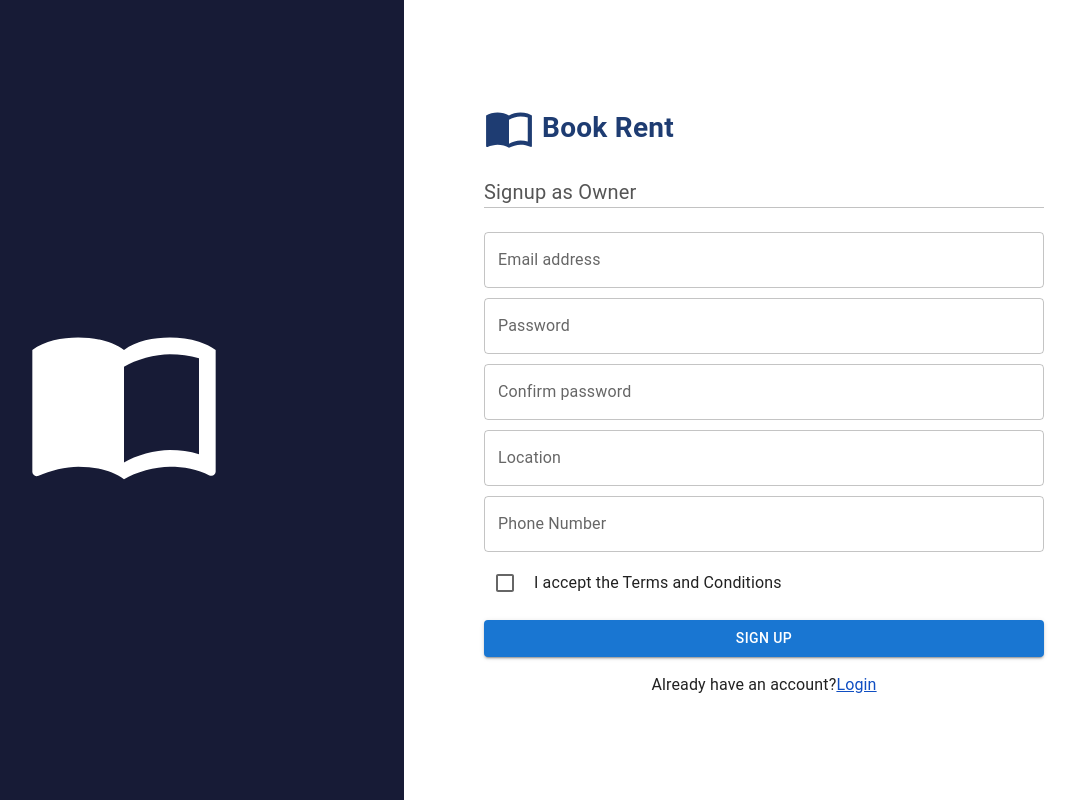
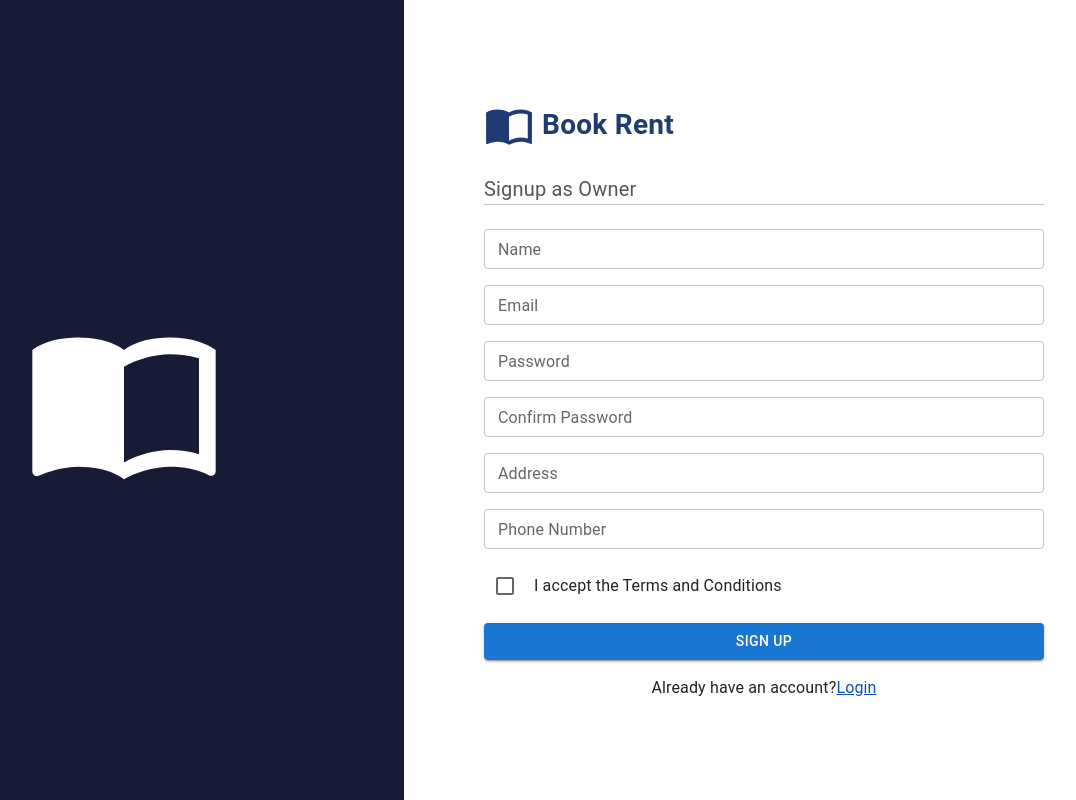
Before and after one commit to Yidne21/Book-store, a React (Create React App) app in the folder frontend/: page /signup in a window 1280 px wide. Shown: the whole page, without its empty margins (156-1232 px from the left). Built offline with nearby package versions, Linux system fonts and the light colour scheme; no server answers.

Commit message:
chore: Update SignUpForm component with form validation, error handling and integration with backend

```diff
--- a/frontend/src/components/Forms/LoginForm.jsx
+++ b/frontend/src/components/Forms/LoginForm.jsx
@@ -1,38 +1,80 @@
+import React, { useState } from "react";
+import { Box, Button, Checkbox, TextField, Typography } from "@mui/material";
+import { Link } from "react-router-dom";
+import { useLogin } from "../../hooks";
 import { loginFormData } from "../../utils/constant";
-import { Box, Button, Checkbox, TextField, Typography } from "@mui/material";
-import { Link, useNavigate } from 'react-router-dom';
-import React from "react";
+import { loginSchema } from '../../utils/validation'; // Import your Zod schema
+import { defineAbilitiesFor } from '../../abilities/abilities';
 
+const LoginForm = () => {
+  const [formData, setFormData] = useState({ email: '', password: '' });
+  const [formErrors, setFormErrors] = useState({});
+  const [error, setError] = useState(null);
+  const loginMutation = useLogin();
 
-const label = { inputProps: { "aria-label": "Checkbox demo" } };
-const LoginForm = () => {
-  const Navigate = useNavigate();
+  const handleChange = (e) => {
+    e.preventDefault();
+    setFormData({
+      ...formData,
+      [e.target.name]: e.target.value,
+    });
+  };
+
   const handleLogin = () => {
-    localStorage.setItem("token", "jhfdsf");
-    localStorage.setItem("role", "owner");
-    Navigate("/dashboard");
-  }
+    const result = loginSchema.safeParse(formData);
+
+    if (!result.success) {
+      const errors = result.error.errors.reduce((acc, error) => {
+        acc[error.path[0]] = error.message;
+        return acc;
+      }, {});
+      setFormErrors(errors);
+      return;
+    }
+
+    loginMutation.mutate(formData, {
+      onSuccess: (data) => {
+        localStorage.setItem("token", data.token);
+        localStorage.setItem("role", data.role);
+        defineAbilitiesFor(data.role);
+
+        window.location.href = '/dashboard';
+      },
+      onError: (error) => {
+        setError(error.response.data.error);
+      },
+    });
+  };
 
   return (
     <Box sx={{ display: "flex", flexDirection: "column", gap: 2, mt: 2 }}>
+      {error && (
+        <Typography variant="body2" color="error">
+          {error}
+        </Typography>
+      )}
       {loginFormData.map((item, index) => (
         <TextField
           key={index}
-          id="outlined-basic"
+          id={item.id}
+          name={item.name}
           label={item.label}
           type={item.type}
           variant="outlined"
+          value={formData[item.name]}
+          onChange={handleChange}
+          error={!!formErrors[item.name]}
+          helperText={formErrors[item.name]}
         />
       ))}
 
       <Box sx={{ display: "flex", alignItems: "center", gap: 1 }}>
-        <Checkbox {...label} />
+        <Checkbox />
         <Typography>Remember me</Typography>
       </Box>
-        <Button variant="contained" sx={{ width: "100%" }} onClick={handleLogin}>
-          LOGIN
-        </Button>
-
+      <Button variant="contained" sx={{ width: "100%" }} onClick={handleLogin} disabled={loginMutation.isLoading}>
+        {loginMutation.isLoading ? 'Logging in...' : 'LOGIN'}
+      </Button>
 
       <Box sx={{ display: "flex", justifyContent: "center" }}>
         <Typography>Does not have an account?</Typography>
--- a/frontend/src/components/Forms/SignUpForm.jsx
+++ b/frontend/src/components/Forms/SignUpForm.jsx
@@ -1,38 +1,80 @@
 import { Link } from 'react-router-dom';
 import { Box, Button, Checkbox, TextField, Typography } from "@mui/material";
-import React from "react";
+import React, { useState } from "react";
 import { SignUpFormData } from '../../utils/constant';
+import { signUpSchema } from '../../utils/validation';
+import { useSignUp } from '../../hooks';
+import { useNavigate } from 'react-router-dom';
 
-const label = { inputProps: { "aria-label": "Checkbox demo" } };
 
 function SignUpForm() {
+  const [formData, setFormData] = useState({ name: '', email: '', password: '', confirmPassword: '', location: '', phone: '', role: "owner" });
+  const [formErrors, setFormErrors] = useState({});
+  const [error, setError] = useState(null);
+  const navigate = useNavigate();
+
+  const signUpMutation = useSignUp();
+
+  const handleChange = (e) => {
+    e.preventDefault();
+    setFormData({
+      ...formData,
+      [e.target.name]: e.target.value,
+    });
+  }
+
+  const handleSignUp = () => {
+    const result = signUpSchema.safeParse(formData);
+
+    if (!result.success) {
+      const errors = result.error.errors.reduce((acc, error) => {
+        acc[error.path[0]] = error.message;
+        return acc;
+      }, {});
+      setFormErrors(errors);
+      return;
+    }
+
+    signUpMutation.mutate(formData, {
+      onSuccess: () => {
+        navigate("/login");
+      },
+      onError: (error) => {
+        setError(error.response.data.error);
+      },
+    });
+  }
+
   return (
-    <Box sx={{ display: "flex", flexDirection: "column", gap: 2, mt: 1, }}>
+    <Box sx={{ display: "flex", flexDirection: "column", gap: 2, mt: 1}}>
+      {error && (
+        <Typography variant="body2" color="error">
+          {error}
+        </Typography>
+      )}
       {SignUpFormData.map((item, index) => (
         <TextField
           key={index}
-          id="outlined-basic"
+          id={item.id}
+          name={item.name}
           label={item.label}
           type={item.type}
           variant="outlined"
-          sx={
-            {
-              height: "50px",
-
-            }
-          }
+          size="small"
+          value={formData[item.name]}
+          onChange={handleChange}
+          error={!!formErrors[item.name]}
+          helperText={formErrors[item.name]}
         />
       ))}
 
       <Box sx={{ display: "flex", alignItems: "center", gap: 1 }}>
-        <Checkbox  {...label}/>
+        <Checkbox />
         <Typography>I accept the Terms and Conditions</Typography>
       </Box>
-      <Link to="/login">
-        <Button variant="contained" sx={{ width: "100%" }}>
-          SIGN UP
+        <Button variant="contained" sx={{ width: "100%" }} onClick={handleSignUp} disabled={signUpMutation.isLoading}>
+          {signUpMutation.isLoading ? "Signing Up..." : "SIGN UP"}
         </Button>
-      </Link>
       <Box sx={{ display: "flex", justifyContent: "center" }}>
         <Typography>Already have an account?</Typography>
         <Link to="/login" style={{ color: "#0f4ec2" }}>
--- a/frontend/src/utils/constant.js
+++ b/frontend/src/utils/constant.js
@@ -66,34 +66,34 @@ export const sideBarMenu = [
 ];
 
 export const loginFormData = [
-  {
-    label: "Email address",
-    type: "email",
-  },
-  {
-    label: "Password",
-    type: "password",
-  },
+  { id: "email", name: "email", label: "Email", type: "email" },
+  { id: "password", name: "password", label: "Password", type: "password" },
 ];
 
 export const SignUpFormData = [
+  { id: "username", name: "username", label: "Name", type: "text" },
+  { id: "email", name: "email", label: "Email", type: "email" },
   {
-    label: "Email address",
-    type: "email",
-  },
-  {
+    id: "password",
+    name: "password",
     label: "Password",
     type: "password",
   },
   {
-    label: "Confirm password",
+    id: "confirmPassword",
+    name: "confirmPassword",
+    label: "Confirm Password",
     type: "password",
   },
   {
-    label: "Location",
+    id: "location",
+    name: "location",
+    label: "Address",
     type: "text",
   },
   {
+    id: "phone",
+    name: "phone",
     label: "Phone Number",
     type: "number",
   },
--- /dev/null
+++ b/frontend/src/utils/validation.js
@@ -0,0 +1,29 @@
+import { z } from "zod";
+
+export const loginSchema = z.object({
+  email: z.string().email("Invalid email address"), // Valid email required
+  password: z.string().min(6, "Password must be at least 6 characters"), // Password must be at least 6 characters
+});
+
+export const signUpSchema = z
+  .object({
+    username: z.string().min(3, "Name must be at least 3 characters"), // Name must be at least 3 characters
+    email: z.string().email("Invalid email address"), // Valid email required
+    password: z.string().min(6, "Password must be at least 6 characters"), // Password must be at least 6 characters
+    confirmPassword: z
+      .string()
+      .min(6, "Password must be at least 6 characters"), // Confirm password must be at least 6 characters
+    location: z.string().min(3, "Location must be at least 3 characters"), // Location must be at least 3 characters
+    phone: z
+      .string()
+      .regex(/^09\d{8}$/, "Invalid phone number should start with 09"), // Phone number must start with 09 and be 10 digits long
+  })
+  .superRefine((data, ctx) => {
+    if (data.password !== data.confirmPassword) {
+      ctx.addIssue({
+        code: z.ZodIssueCode.custom,
+        path: ["confirmPassword"],
+        message: "Passwords do not match",
+      });
+    }
+  });
```
